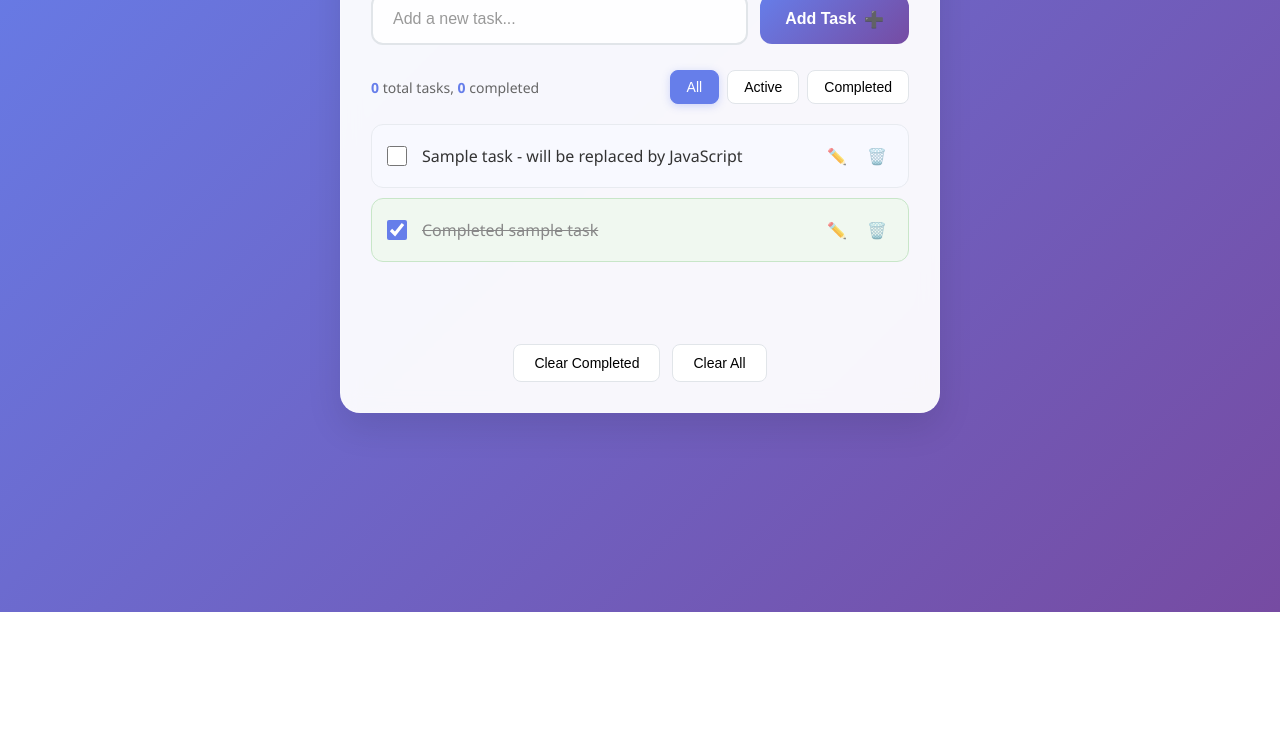
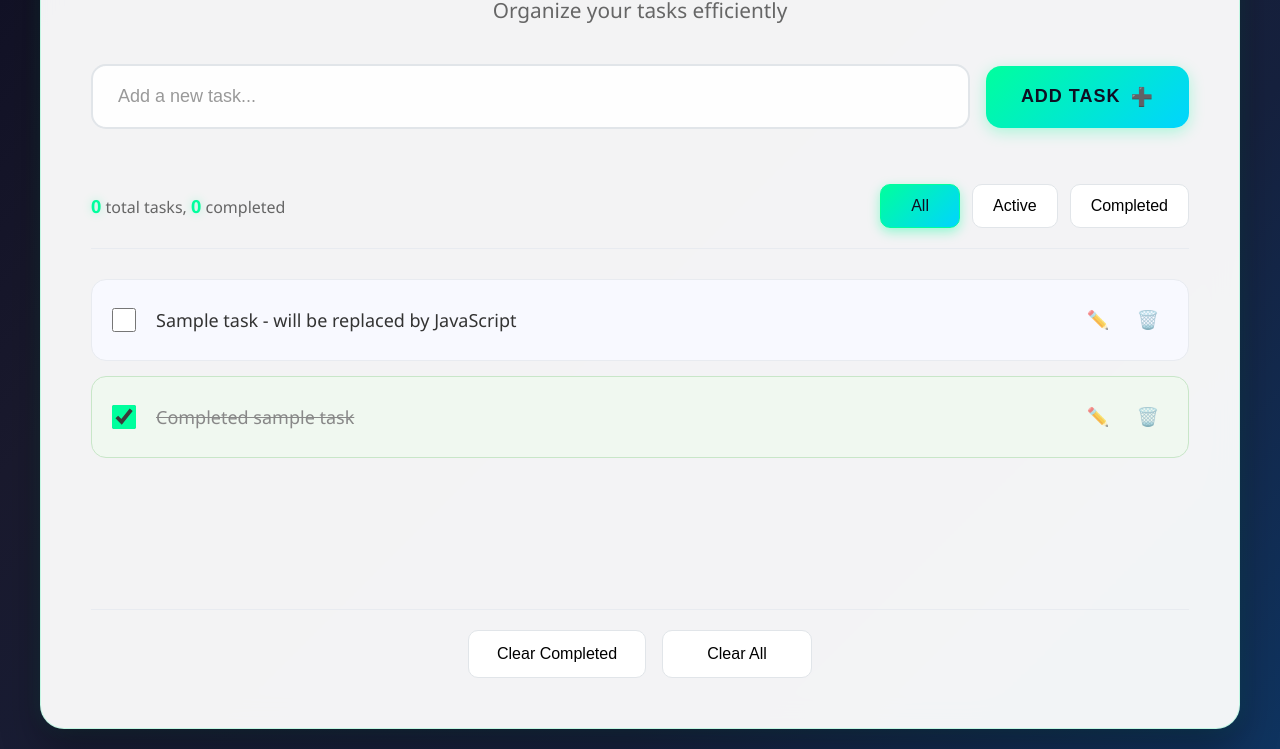
Before and after one commit to Swayam0604/CodeAlpha_ToDoList, a plain HTML site: page index.html in a window 1280 px wide. Shown: the part 188-937 px from the top of the page. Before the commit the page ends 800 px from the top, so only its background shows below. Drawn offline with Linux system fonts and the light colour scheme.

Commit message:
complete HTML structure and CSS styling

```diff
--- a/style.css
+++ b/style.css
@@ -6,7 +6,7 @@
 
 body {
     font-family: 'Segoe UI', Tahoma, Geneva, Verdana, sans-serif;
-    background: linear-gradient(135deg, #667eea 0%, #764ba2 100%);
+    background: linear-gradient(135deg, #0f0f23 0%, #1a1a2e 30%, #16213e 70%, #0f3460 100%);
     min-height: 100vh;
     padding: 20px;
     display: flex;
@@ -16,62 +16,65 @@ body {
 
 .container {
     width: 100%;
-    max-width: 600px;
-    margin-top: 20px;
+    max-width: 1200px;
+    margin-top: 40px;
 }
 
 .todo-app {
     background: rgba(255, 255, 255, 0.95);
-    border-radius: 20px;
-    box-shadow: 0 15px 35px rgba(0, 0, 0, 0.1);
-    padding: 30px;
-    backdrop-filter: blur(10px);
-    border: 1px solid rgba(255, 255, 255, 0.2);
+    border-radius: 24px;
+    box-shadow:
+        0 20px 40px rgba(0, 0, 0, 0.3),
+        0 0 20px rgba(0, 255, 157, 0.1);
+    padding: 50px;
+    backdrop-filter: blur(15px);
+    border: 1px solid rgba(0, 255, 157, 0.2);
+    min-height: 600px;
 }
 
 /* Header */
 header {
     text-align: center;
-    margin-bottom: 30px;
+    margin-bottom: 40px;
 }
 
 header h1 {
     color: #333;
-    font-size: 2.2em;
-    margin-bottom: 8px;
-    text-shadow: 0 2px 4px rgba(0, 0, 0, 0.1);
+    font-size: 2.8em;
+    margin-bottom: 12px;
+    text-shadow: 0 0 10px rgba(0, 255, 157, 0.3);
 }
 
 header p {
     color: #666;
-    font-size: 1.1em;
+    font-size: 1.3em;
 }
 
 /* Add Task Section */
 .add-task-section {
-    margin-bottom: 25px;
+    margin-bottom: 35px;
 }
 
 .input-group {
     display: flex;
-    gap: 12px;
+    gap: 16px;
     align-items: center;
 }
 
 #taskInput {
     flex: 1;
-    padding: 15px 20px;
+    padding: 20px 25px;
     border: 2px solid #e1e5e9;
-    border-radius: 12px;
-    font-size: 16px;
+    border-radius: 15px;
+    font-size: 18px;
     transition: all 0.3s ease;
     background: rgba(255, 255, 255, 0.9);
 }
 
 #taskInput:focus {
     outline: none;
-    border-color: #667eea;
-    box-shadow: 0 0 15px rgba(102, 126, 234, 0.3);
+    border-color: #00ff9d;
+    box-shadow: 0 0 20px rgba(0, 255, 157, 0.4);
     background: white;
 }
 
@@ -80,25 +83,29 @@ header p {
 }
 
 .add-btn {
-    background: linear-gradient(135deg, #667eea 0%, #764ba2 100%);
-    color: white;
+    background: linear-gradient(135deg, #00ff9d 0%, #00d4ff 100%);
+    color: #0f0f23;
     border: none;
-    padding: 15px 25px;
-    border-radius: 12px;
-    font-size: 16px;
-    font-weight: 600;
+    padding: 20px 35px;
+    border-radius: 15px;
+    font-size: 18px;
+    font-weight: 700;
     cursor: pointer;
     transition: all 0.3s ease;
     display: flex;
     align-items: center;
-    gap: 8px;
-    min-width: 140px;
+    gap: 10px;
+    min-width: 180px;
     justify-content: center;
+    box-shadow: 0 4px 15px rgba(0, 255, 157, 0.3);
+    text-transform: uppercase;
+    letter-spacing: 1px;
 }
 
 .add-btn:hover {
     transform: translateY(-2px);
-    box-shadow: 0 8px 25px rgba(102, 126, 234, 0.4);
+    box-shadow: 0 10px 30px rgba(0, 255, 157, 0.5);
+    background: linear-gradient(135deg, #00d4ff 0%, #00ff9d 100%);
 }
 
 .add-btn:active {
@@ -110,54 +117,60 @@ header p {
     display: flex;
     justify-content: space-between;
     align-items: center;
-    margin-bottom: 20px;
+    margin-bottom: 30px;
     flex-wrap: wrap;
-    gap: 15px;
+    gap: 20px;
+    padding: 20px 0;
+    border-bottom: 1px solid #e8ebf0;
 }
 
 .task-stats {
     color: #666;
-    font-size: 14px;
+    font-size: 16px;
     font-weight: 500;
 }
 
 .task-stats span {
-    color: #667eea;
+    color: #00ff9d;
     font-weight: bold;
+    font-size: 18px;
+    text-shadow: 0 0 10px rgba(0, 255, 157, 0.3);
 }
 
 .filter-buttons {
     display: flex;
-    gap: 8px;
+    gap: 12px;
 }
 
 .filter-btn {
-    padding: 8px 16px;
+    padding: 12px 20px;
     border: 1px solid #e1e5e9;
     background: white;
-    border-radius: 8px;
+    border-radius: 10px;
     cursor: pointer;
-    font-size: 14px;
+    font-size: 16px;
     transition: all 0.3s ease;
     font-weight: 500;
+    min-width: 80px;
 }
 
 .filter-btn.active {
-    background: #667eea;
-    color: white;
-    border-color: #667eea;
-    box-shadow: 0 2px 8px rgba(102, 126, 234, 0.3);
+    background: linear-gradient(135deg, #00ff9d, #00d4ff);
+    color: #0f0f23;
+    border-color: #00ff9d;
+    box-shadow: 0 4px 12px rgba(0, 255, 157, 0.4);
 }
 
 .filter-btn:hover:not(.active) {
-    background: #f8f9ff;
-    border-color: #667eea;
+    background: rgba(0, 255, 157, 0.1);
+    border-color: #00ff9d;
+    transform: translateY(-1px);
 }
 
 /* Tasks Section */
 .tasks-section {
-    min-height: 200px;
-    margin-bottom: 20px;
+    min-height: 300px;
+    margin-bottom: 30px;
 }
 
 .tasks-list {
@@ -167,10 +180,10 @@ header p {
 .task-item {
     display: flex;
     align-items: center;
-    padding: 15px;
+    padding: 20px;
     background: #f8f9ff;
-    border-radius: 12px;
-    margin-bottom: 10px;
+    border-radius: 15px;
+    margin-bottom: 15px;
     border: 1px solid #e8ebf0;
     transition: all 0.3s ease;
     animation: slideIn 0.3s ease-out;
@@ -188,8 +201,8 @@ header p {
 }
 
 .task-item:hover {
-    transform: translateY(-2px);
-    box-shadow: 0 5px 15px rgba(0, 0, 0, 0.1);
+    transform: translateY(-3px);
+    box-shadow: 0 8px 25px rgba(0, 255, 157, 0.1);
 }
 
 .task-item.completed {
@@ -198,18 +211,18 @@ header p {
 }
 
 .task-checkbox {
-    width: 20px;
-    height: 20px;
-    margin-right: 15px;
+    width: 24px;
+    height: 24px;
+    margin-right: 20px;
     cursor: pointer;
-    accent-color: #667eea;
+    accent-color: #00ff9d;
 }
 
 .task-text {
     flex: 1;
-    font-size: 16px;
+    font-size: 18px;
     color: #333;
-    line-height: 1.4;
+    line-height: 1.5;
     word-wrap: break-word;
     transition: all 0.3s ease;
 }
@@ -221,7 +234,7 @@ header p {
 
 .task-actions {
     display: flex;
-    gap: 8px;
+    gap: 10px;
     opacity: 0.7;
     transition: opacity 0.3s ease;
 }
@@ -231,45 +244,52 @@ header p {
 }
 
 .action-icon {
-    width: 32px;
-    height: 32px;
+    width: 40px;
+    height: 40px;
     border: none;
     background: none;
     cursor: pointer;
-    border-radius: 6px;
+    border-radius: 8px;
     display: flex;
     align-items: center;
     justify-content: center;
     transition: all 0.3s ease;
-    font-size: 16px;
+    font-size: 18px;
 }
 
 .edit-btn:hover {
     background: #fff3cd;
     color: #856404;
+    transform: scale(1.1);
 }
 
 .delete-btn:hover {
     background: #f8d7da;
     color: #721c24;
+    transform: scale(1.1);
 }
 
 /* Empty State */
 .empty-state {
     text-align: center;
-    padding: 40px 20px;
+    padding: 60px 20px;
     color: #666;
 }
 
 .empty-icon {
-    font-size: 4em;
-    margin-bottom: 15px;
+    font-size: 5em;
+    margin-bottom: 20px;
     opacity: 0.7;
 }
 
 .empty-state h3 {
-    margin-bottom: 10px;
+    margin-bottom: 15px;
     color: #333;
+    font-size: 1.5em;
+}
+
+.empty-state p {
+    font-size: 1.1em;
 }
 
 .empty-state.hidden {
@@ -279,26 +299,30 @@ header p {
 /* Actions Section */
 .actions-section {
     display: flex;
-    gap: 12px;
+    gap: 16px;
     justify-content: center;
     flex-wrap: wrap;
+    padding-top: 20px;
+    border-top: 1px solid #e8ebf0;
 }
 
 .action-btn {
-    padding: 10px 20px;
+    padding: 14px 28px;
     border: 1px solid #e1e5e9;
     background: white;
-    border-radius: 8px;
+    border-radius: 10px;
     cursor: pointer;
-    font-size: 14px;
+    font-size: 16px;
     font-weight: 500;
     transition: all 0.3s ease;
+    min-width: 150px;
 }
 
 .action-btn:hover {
-    background: #f8f9ff;
-    border-color: #667eea;
-    transform: translateY(-1px);
+    background: rgba(0, 255, 157, 0.1);
+    border-color: #00ff9d;
+    transform: translateY(-2px);
+    box-shadow: 0 4px 15px rgba(0, 255, 157, 0.2);
 }
 
 .action-btn.danger:hover {
@@ -308,18 +332,33 @@ header p {
 }
 
 /* Responsive Design */
-@media (max-width: 768px) {
+@media (max-width: 1200px) {
     .container {
-        margin-top: 10px;
+        max-width: 900px;
     }
 
     .todo-app {
-        padding: 20px;
-        border-radius: 15px;
+        padding: 40px;
+    }
+}
+
+@media (max-width: 768px) {
+    .container {
+        max-width: 100%;
+        margin-top: 15px;
+    }
+
+    .todo-app {
+        padding: 25px;
+        border-radius: 20px;
     }
 
     header h1 {
-        font-size: 1.8em;
+        font-size: 2.2em;
+    }
+
+    header p {
+        font-size: 1.1em;
     }
 
     .input-group {
@@ -347,27 +386,29 @@ header p {
 
     .action-btn {
         width: 100%;
+        min-width: unset;
     }
 
     .task-actions {
         opacity: 1;
     }
+
+    #taskInput, .task-text {
+        font-size: 16px;
+    }
 }
 
 @media (max-width: 480px) {
     .todo-app {
-        padding: 15px;
+        padding: 20px;
+        border-radius: 15px;
     }
 
     header h1 {
-        font-size: 1.6em;
+        font-size: 1.8em;
     }
 
     .task-item {
-        padding: 12px;
-    }
-
-    .task-text {
-        font-size: 15px;
+        padding: 15px;
     }
 }
```
